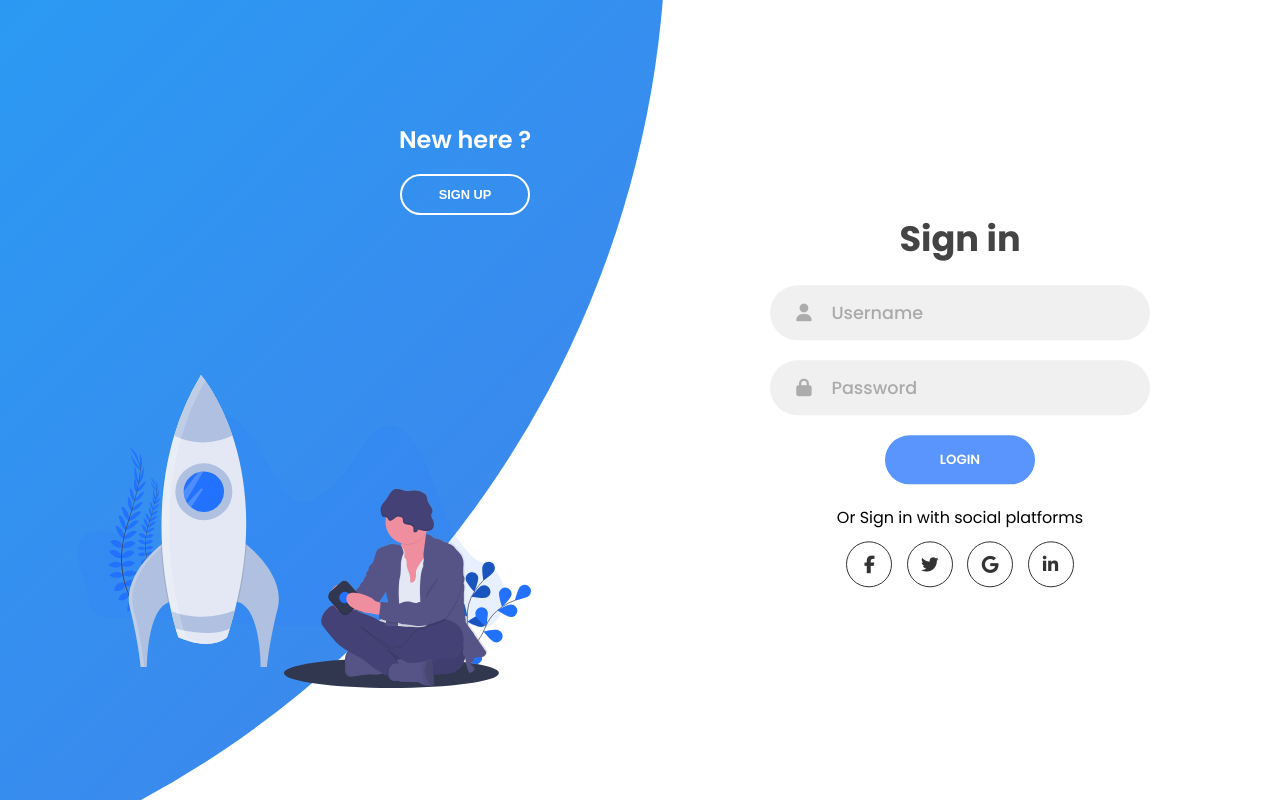
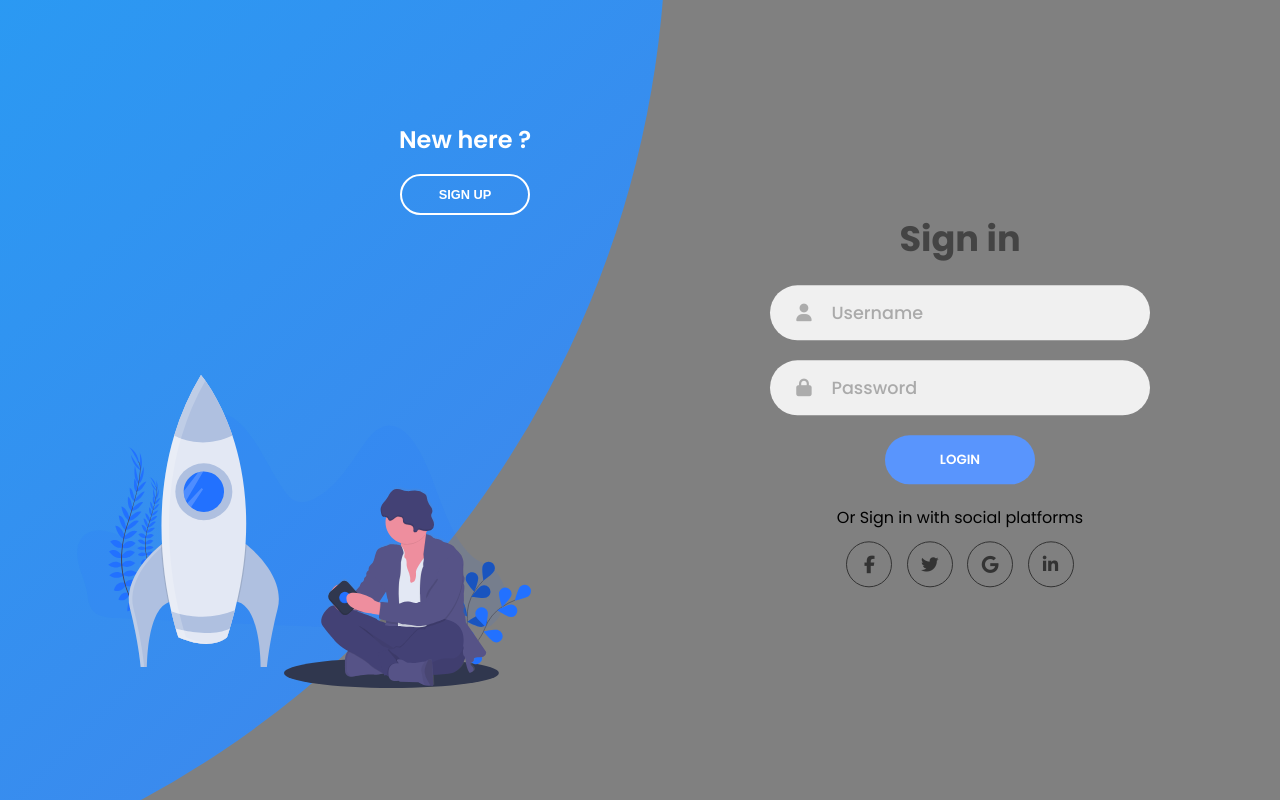
Before and after one commit to Deepanshu291/Pyone-Online-Compiler, a Django app: page /login/ in a window 1280 px wide. Run offline with Django 4.2, Linux system fonts and the light colour scheme; some libraries are stand-ins or nearby versions.

Commit message:
v+0.25.20.58

```diff
--- a/Frontend/static/css/loginpage.css
+++ b/Frontend/static/css/loginpage.css
@@ -13,7 +13,7 @@ input {
 .container {
   position: relative;
   width: 100%;
-  background-color: #fff;
+  background-color: gray;
   min-height: 100vh;
   overflow: hidden;
 }
```
Also changed, not shown: db.sqlite3.
